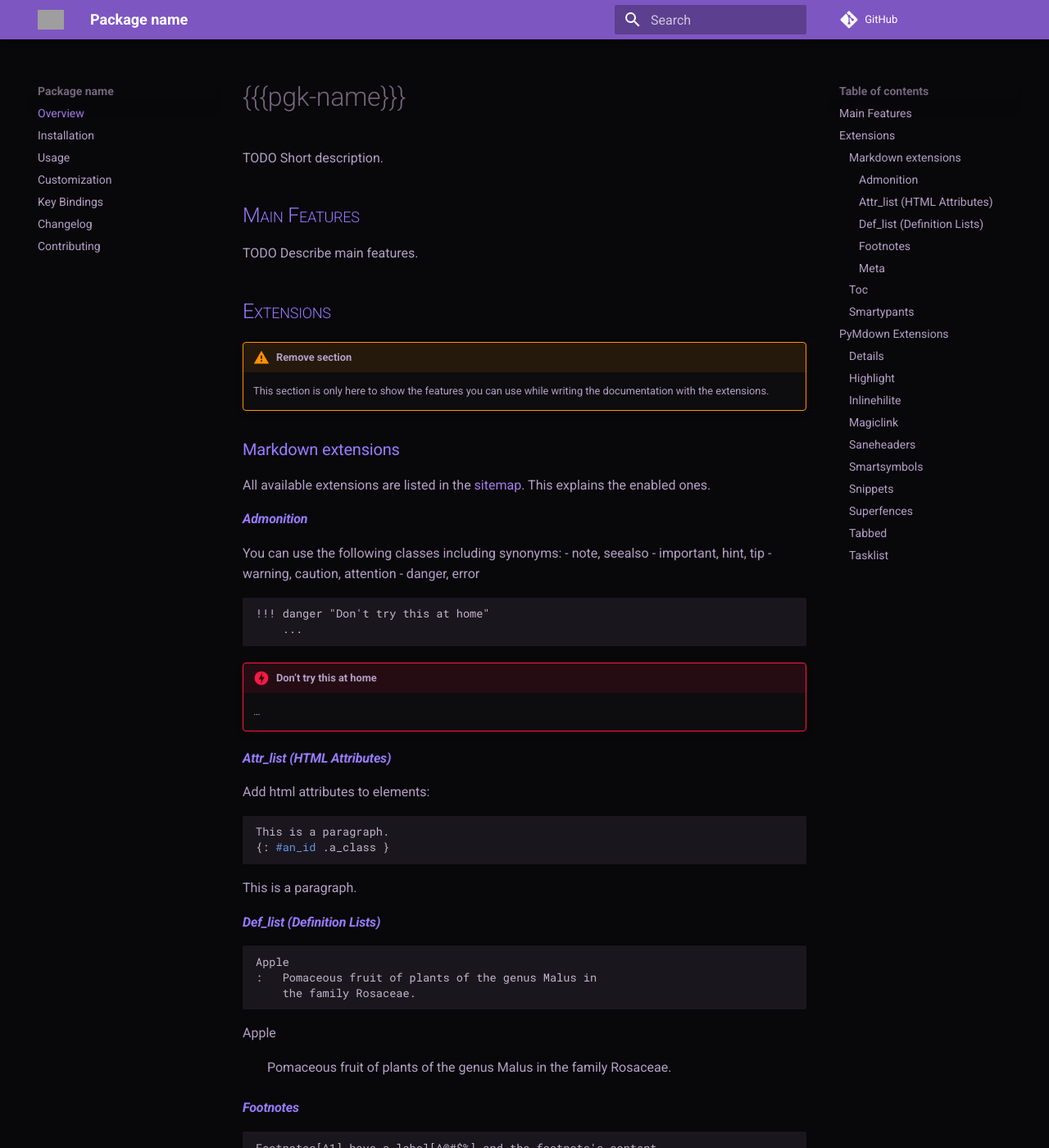
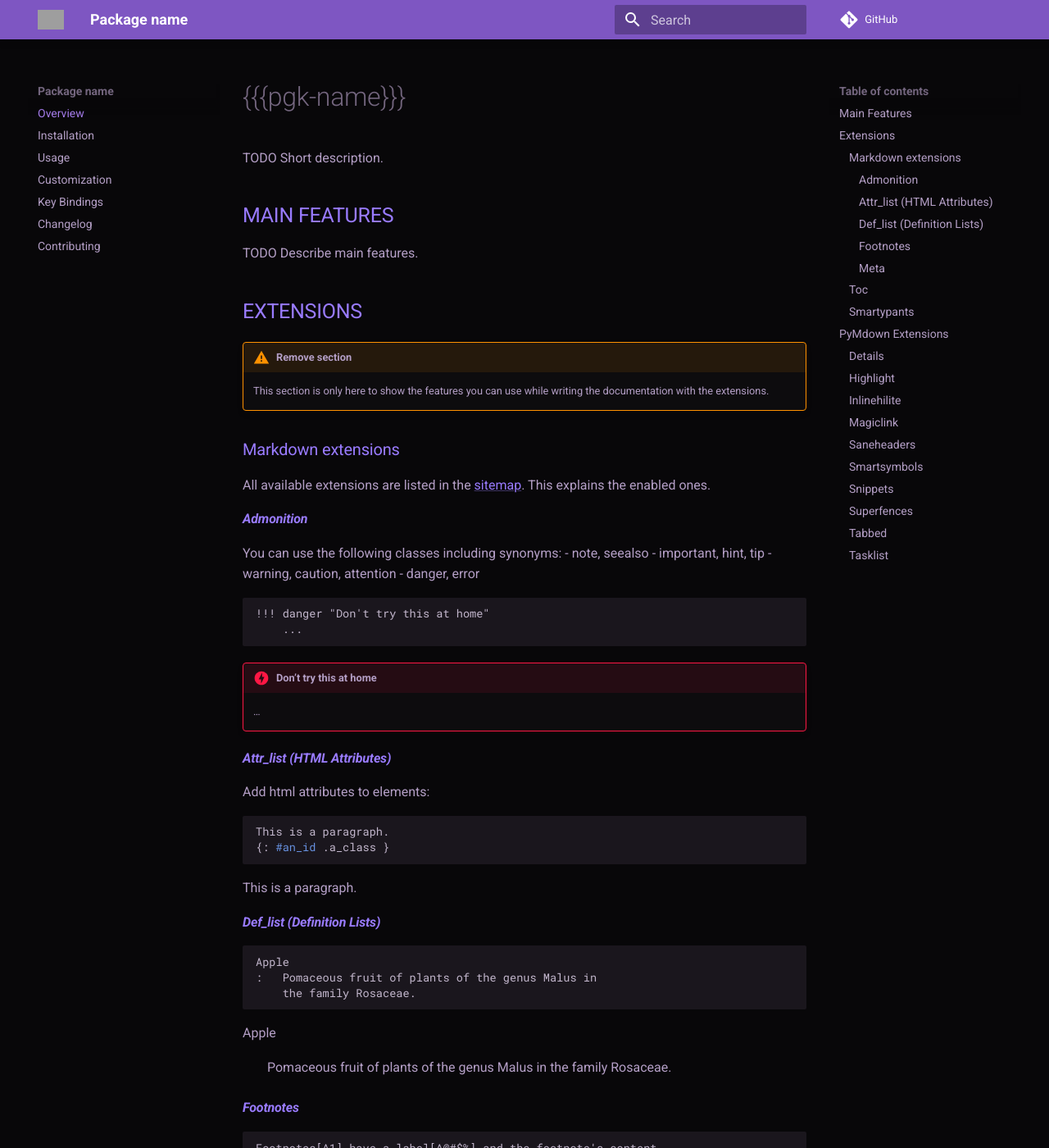
Before and after one commit to hubisan/emacs-template-package, an MkDocs documentation site: the page built from docs/index.md, in a window 1280 px wide and 1400 px high. Shown: the whole window at 82% size. Built offline with MkDocs 1.6.1 and Material for MkDocs 9.7.7, drawn with Linux system fonts in a browser that asks for light colours; comment, search, counter and statistics services are not loaded; grey boxes are pictures that could not be loaded.

Commit message:
modified link colors

```diff
--- a/docs/css/extra.css
+++ b/docs/css/extra.css
@@ -1,5 +1,14 @@
 /* Using 4.85 contrast ratio */
 /* https://contrast-ratio.com/#%23c77dff-on-%232e303e */
+
+:root {
+  --my-heading-color: #997bff;
+  --my-a-color: var(--my-heading-color);
+  --my-a-underline-color: #3e3464;
+  --my-a-hover-color: #ff5bdf;
+  --my-a-hover-underline-color: #52304b;
+  --my-a-active-bgc: #52304b;
+}
 
 [data-md-color-scheme="slate"] {
 
@@ -45,19 +54,49 @@
   /* Footer color shades */
   --md-footer-bg-color:                hsla(var(--md-hue), 15%, 12%, 0.87);
   --md-footer-bg-color--dark:          hsla(var(--md-hue), 15%, 10%, 1);
-}
-
-h2 {
-  font-variant: small-caps;
-  color: #997bff;
 
 }
 
-h3 {
-  color: #997bff;
+/* Headings */
+
+.md-typeset h2,
+.md-typeset h3,
+.md-typeset h4
+{
+  color: var(--my-heading-color);
 }
 
-h4 {
+.md-typeset h2 {
+  text-transform: uppercase;
+  font-weight: 400;
+}
+
+.md-typeset h4 {
   font-style: italic;
-  color: #997bff;
 }
+
+/* Links */
+
+.md-typeset a {
+  color: var(--my-a-color);
+  text-decoration: underline;
+  text-decoration-color: var(--my-a-underline-color)
+}
+
+.md-typeset a:focus,
+.md-typeset a:hover,
+.md-typeset a:active,
+.md-typeset .headerlink:focus,
+.md-typeset .headerlink:hover,
+.md-typeset .headerlink:active
+{
+  color: var(--my-a-hover-color);
+  text-decoration-color: var(--my-a-hover-underline-color)
+}
+
+.md-typeset a:active,
+.md-typeset a:active
+{
+  border-radius: 2px;
+  background-color: var(--my-a-active-bgc);
+}
```
